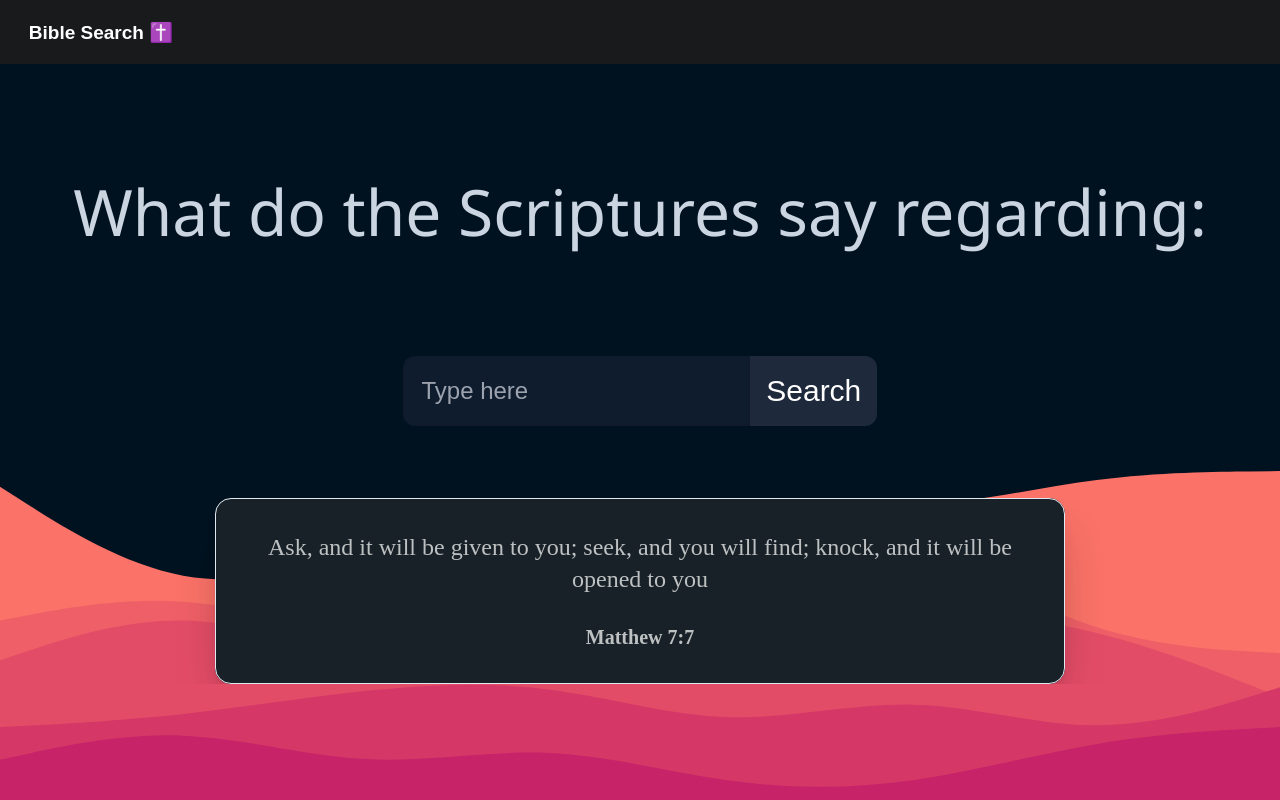
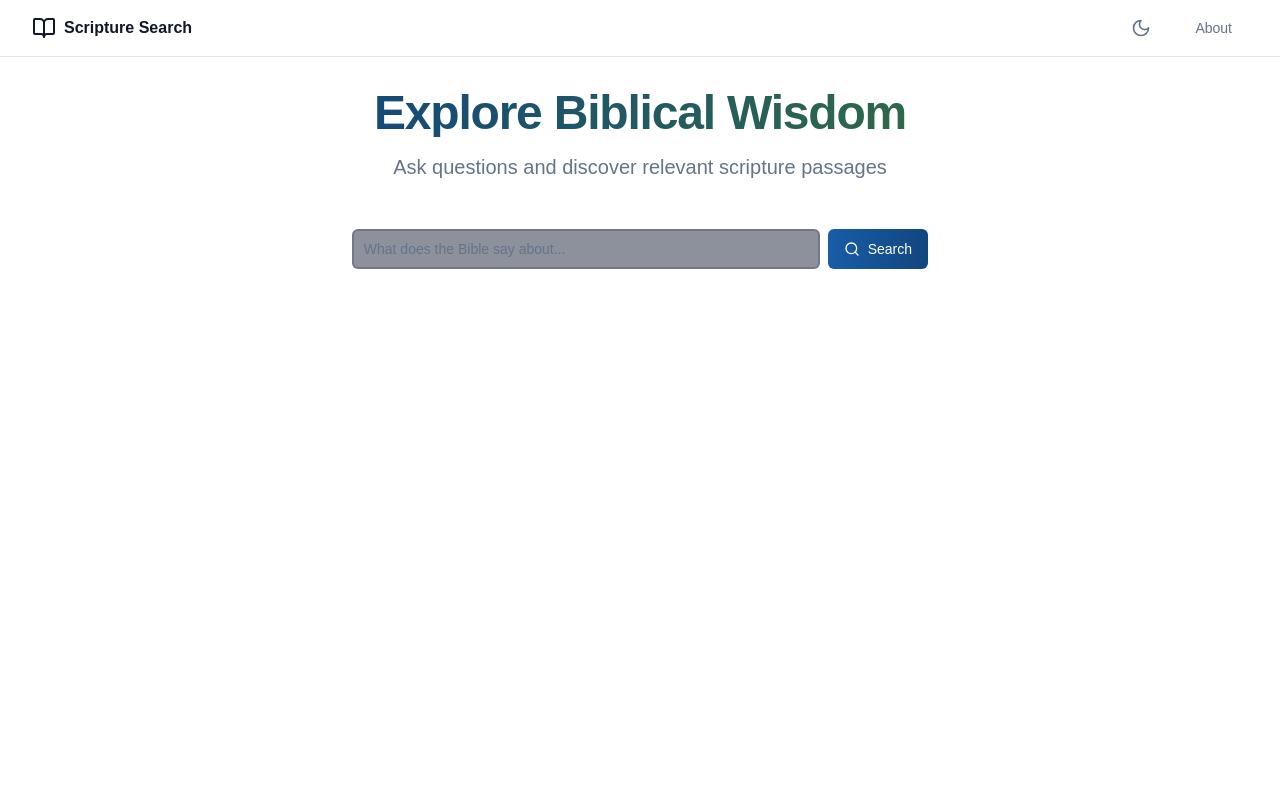
Before and after one commit to kaycmendes/bible-search, a Next.js app: page / in a window 1280 px wide. Built offline with nearby package versions, Linux system fonts and the light colour scheme; no server answers.

Commit message:
feat: update components with new theme and animations

```diff
--- a/pages/Cards.jsx
+++ b/pages/Cards.jsx
@@ -1,64 +1,98 @@
-import Scroll from "@/utils/ScrollAnimation";
-import { FontAwesomeIcon } from '@fortawesome/react-fontawesome';
-import { faTwitter, faCopy } from '@fortawesome/free-solid-svg-icons';
-import { CopyToClipboard } from 'react-copy-to-clipboard';
-import 'react-toastify/dist/ReactToastify.css';
+import { Card, CardContent, CardHeader, CardTitle } from "@/components/ui/card";
+import { Button } from "@/components/ui/button";
+import { Copy, Share2 } from "lucide-react";
+import { toast } from 'react-toastify';
+import { motion } from "framer-motion";
+import { Skeleton } from "@/components/ui/skeleton";
+import LoadingText from "@/components/LoadingText";
 
-import { toast } from 'react-toastify'; // Add this import
-import { ToastContainer } from 'react-toastify';
+const Cards = ({ results, isLoading }) => {
+  if (isLoading) {
+    return <LoadingCard />;
+  }
 
+  return (
+    <div className="grid gap-4 p-4">
+      {Object.entries(results || {}).map(([key, value], index) => (
+        <motion.div
+          key={key}
+          initial={{ opacity: 0, y: 20 }}
+          animate={{ opacity: 1, y: 0 }}
+          transition={{ duration: 0.5, delay: index * 0.1 }}
+        >
+          <ScriptureCard
+            verse={value.verse}
+            verseLocation={value.verseLocation}
+            query={value.query}
+          />
+        </motion.div>
+      ))}
+    </div>
+  );
+};
 
-const Cards = ({ results }) => {
-    return (
-        <div className="scrollable-cards">
-            <ToastContainer />
-            <ul className="cards-list">
-                {Object.entries(results || {}).map(([key, value]) => (
-                    <li key={key} className="card-item">
-                        <Card verse={value.verse} verseLocation={value.verseLocation} query={value.query} />
-                    </li>
-                ))}
-            </ul>
+const LoadingCard = () => {
+  return (
+    <Card className="w-full overflow-hidden">
+      <CardHeader className="space-y-2">
+        <Skeleton className="h-4 w-1/3" />
+      </CardHeader>
+      <CardContent className="space-y-4">
+        <LoadingText />
+        <Skeleton className="h-20 w-full" />
+        <div className="flex gap-2">
+          <Skeleton className="h-9 w-20" />
+          <Skeleton className="h-9 w-20" />
         </div>
-    );
-}
+      </CardContent>
+    </Card>
+  );
+};
 
+const ScriptureCard = ({ verse, verseLocation, query }) => {
+  const handleCopy = () => {
+    navigator.clipboard.writeText(`${verse} - ${verseLocation}`);
+    toast.success('Copied to clipboard!');
+  };
 
-let Card = ({ verse, verseLocation, query }) => {
+  const handleShare = () => {
+    const shareText = encodeURIComponent(`"${verse}" - ${verseLocation}`);
+    window.open(`https://twitter.com/intent/tweet?text=${shareText}`, '_blank');
+  };
 
+  return (
+    <Card className="w-full gradient-card hover:shadow-xl transition-all duration-300">
+      <CardHeader className="space-y-1">
+        <CardTitle className="text-sm font-medium text-primary">
+          {verseLocation}
+        </CardTitle>
+        <p className="text-xs text-muted-foreground italic">Query: {query}</p>
+      </CardHeader>
+      <CardContent className="space-y-4">
+        <p className="scripture-text">{verse}</p>
+        <div className="flex gap-2">
+          <Button
+            variant="outline"
+            size="sm"
+            onClick={handleCopy}
+            className="btn-secondary"
+          >
+            <Copy className="h-4 w-4 mr-2" />
+            Copy
+          </Button>
+          <Button
+            variant="outline"
+            size="sm"
+            onClick={handleShare}
+            className="btn-secondary"
+          >
+            <Share2 className="h-4 w-4 mr-2" />
+            Share
+          </Button>
+        </div>
+      </CardContent>
+    </Card>
+  );
+};
 
-    const tweetUrl = `https://twitter.com/intent/tweet?text=${encodeURIComponent(
-        `"${verse}" - ${verseLocation}`
-      )}`;
-
-      const handleCopy = () => {
-        toast.success('Verse copied to clipboard!', {
-          position: 'bottom-center',
-          autoClose: 2000,
-        });
-      };
-    return (
-        <div className="shadow-md rounded-lg p-4 text-white my-4" id="left-card">
-            <p className="card-item font-medium text-sm mb-2 italic">{verseLocation}</p>
-            <p className="card-item font-medium text-sm mb-2 ">{verse}</p>
-
-            <div className="arrow">
-            <Scroll />
-            </div>
-
-
-            <p className="card-item text-sm font-medium italic">{query}</p>
-            <div className="card-icons mt-2 flex justify-between items-center">
-        <div className="icon" onClick={() => window.open(tweetUrl, '_blank')}>
-          <FontAwesomeIcon icon={faTwitter} className="text-blue-400 cursor-pointer" />
-        </div>
-        <CopyToClipboard text={verse} onCopy={handleCopy}>
-          <div className="icon cursor-pointer ">
-            <FontAwesomeIcon icon={faCopy} className="text-green-400 cursor-pointer " />
-          </div>
-        </CopyToClipboard>
-      </div>
-        </div>
-    );
-};
 export default Cards;
--- a/pages/Navbar.jsx
+++ b/pages/Navbar.jsx
@@ -1,23 +1,35 @@
 //make a next js component?
 import Link from 'next/link';
+import { Button } from "@/components/ui/button";
+import { BookOpen, Menu, Sun, Moon } from 'lucide-react';
+import { useTheme } from "next-themes";
 
 const Navbar = () => {
+    const { theme, setTheme } = useTheme();
+
     return (
-        <div className="navbar bg-base-100 rounded-none fixed top-0 left-0 right-0 z-50">
-            <div className="flex-1">
-                <a className="btn btn-ghost normal-case text-xl">Bible Search ✝️</a>
+        <nav className="border-b bg-background/95 backdrop-blur supports-[backdrop-filter]:bg-background/60">
+            <div className="container flex h-14 items-center justify-between">
+                <Link href="/" className="flex items-center space-x-2">
+                    <BookOpen className="h-6 w-6 text-primary" />
+                    <span className="font-bold text-primary">Scripture Search</span>
+                </Link>
+                <div className="flex items-center gap-4">
+                    <Button
+                        variant="ghost"
+                        size="sm"
+                        onClick={() => setTheme(theme === 'dark' ? 'light' : 'dark')}
+                        className="text-muted-foreground hover:text-primary"
+                    >
+                        {theme === 'dark' ? <Sun className="h-5 w-5" /> : <Moon className="h-5 w-5" />}
+                    </Button>
+                    <Button variant="ghost" asChild className="text-muted-foreground hover:text-primary">
+                        <Link href="/about">About</Link>
+                    </Button>
+                </div>
             </div>
-            <div className="flex-none">
-                {/* <ul className="menu menu-horizontal px-1 space-x-8">
-                    <li className="">
-                        <Link href="/about">About</Link>
-                    </li>
-                    <li><a>Login</a></li>
-                </ul> */}
-            </div>
-        </div>
+        </nav>
     )
 }
 
-
 export default Navbar
--- a/pages/_app.js
+++ b/pages/_app.js
@@ -1,5 +1,12 @@
 import '@/styles/globals.css'
+import { ThemeProvider } from 'next-themes'
+import { Toaster } from 'react-hot-toast'
 
 export default function App({ Component, pageProps }) {
-  return <Component {...pageProps} />
+  return (
+    <ThemeProvider attribute="class" defaultTheme="light">
+      <Component {...pageProps} />
+      <Toaster />
+    </ThemeProvider>
+  )
 }
--- a/pages/index.js
+++ b/pages/index.js
@@ -1,98 +1,79 @@
 // Home.jsx
 import React, { useState } from 'react';
-import Navbar from './Navbar.jsx';
-const bibleSearch = require('./api/index.js');
-import Cards from './Cards.jsx';
-import BounceLoader from 'react-spinners/ClipLoader';
-
+import Navbar from './Navbar';
+import Cards from './Cards';
+import { Input } from "@/components/ui/input";
+import { Button } from "@/components/ui/button";
+import { Search, Loader2 } from "lucide-react";
+import { searchBiblePassage } from '@/utils/api';
+import { toast } from 'react-hot-toast';
+import { useTheme } from "next-themes";
 
 const Home = () => {
   const [query, setQuery] = useState('');
-  const [verse, setVerse] = useState('Ask, and it will be given to you; seek, and you will find; knock, and it will be opened to you');
-  const [verseLocation, setVerseLocation] = useState('Matthew 7:7');
   const [searchResults, setSearchResults] = useState([]);
-  const [isSearched, setIsSearched] = useState(false);
   const [isLoading, setIsLoading] = useState(false);
+  const { setTheme } = useTheme()
 
   const handleSubmit = async (e) => {
     e.preventDefault();
+    if (!query.trim()) {
+      toast.error('Please enter a question');
+      return;
+    }
+
     setIsLoading(true);
-    let data = await bibleSearch(query);
-    let locationData = data.locationData;
-    let verseData = data.verseData;
-    setVerse(verseData);
-    setVerseLocation(locationData);
-    setIsLoading(false);
-    setIsSearched(true);
-    setSearchResults([{ verse: verseData, verseLocation: locationData, query }, ...searchResults]);
-    setQuery('');
-  };
-
-  const handleInputChange = (e) => {
-    const inputValue = e.target.value;
-    setQuery(inputValue);
+    try {
+      const result = await searchBiblePassage(query);
+      setSearchResults([result, ...searchResults]);
+      setQuery('');
+    } catch (error) {
+      console.error('Error:', error);
+      toast.error(error.message || 'Failed to get response. Please try again.');
+    } finally {
+      setIsLoading(false);
+    }
   };
 
   return (
-    <div className="flex h-screen flex-col-mobile">
-    <div
-        id="search"
-        className={`w-full custom-bg content-center text-center flex h-screen ${
-          isLoading ? 'hide-div' : ''
-        }`}
-      >
-        <div className="content-center m-auto">
-          <Navbar className="navbar" />
-          <form onSubmit={handleSubmit} className="mb-2">
-            <div className="w-100 flex flex-col mb-28">
-              <h1 id="title" className="text-5xl font-bold text-center  text-slate-300">
-                What do the Scriptures say regarding:
-              </h1>
-            </div>
-            <div className="prompt flex flex-row justify-center">
-              <input
-                type="text"
-                placeholder="Type here"
-                value={query}
-                onChange={handleInputChange}
-                className="text-2xl rounded-l-xl  search-bar text-white"
-              />
-              <button type="submit" className="text-3xl -bottom-1  bg-slate-800 text-white p-4 rounded-r-xl">
-                Search
-              </button>
-            </div>
-          </form>
-          <div className="relative  overflow-hidden top-28">
-            <div className="inset-0 bg-card bg-blur m-auto w-3/4 shadow-2xl">
-              <div className="card p-8 z-10 text-center">
-                {isLoading ? (
-                  <div className="sweet-loading">
-                    <BounceLoader color="#535c6d" />
-                  </div>
-                ) : (
-                  <div className="card-content flex-col m-auto w-auto">
-                    <p className="text-2xl mb-7 response-box">{verse}</p>
-                    <p className="response-box flex-auto text-xl font-semibold text-black-500 relative z-11">{verseLocation}</p>
-                  </div>
-                )}
-              </div>
-            </div>
-          </div>
+    <div className="min-h-screen bg-background">
+      <Navbar />
+      <main className="container mx-auto px-4 py-8">
+        <div className="max-w-2xl mx-auto text-center mb-12">
+          <h1 className="gradient-heading text-4xl font-extrabold tracking-tight lg:text-5xl mb-4">
+            Explore Biblical Wisdom
+          </h1>
+          <p className="text-xl text-muted-foreground">
+            Ask questions and discover relevant scripture passages
+          </p>
         </div>
-      </div>
-      <div
-        id="answer"
-        className={`w-1/5 custom-bg-left content-center text-center flex flex-col h-screen ${
-          isSearched ? '' : 'hidden-answer'
-        }`}
-      >
-        <div className="flex flex-col w-full border-opacity-50 ">
-          <div className="grid h-20 card bg-base-300 place-items-center rounded-none top-16 mb-10">List</div>
+
+        <form onSubmit={handleSubmit} className="max-w-xl mx-auto flex gap-2 mb-12">
+          <Input
+            type="text"
+            placeholder="What does the Bible say about..."
+            value={query}
+            onChange={(e) => setQuery(e.target.value)}
+            className="flex-1 search-bar"
+          />
+          <Button
+            type="submit"
+            disabled={isLoading}
+            className="btn-primary"
+          >
+            {isLoading ? (
+              <Loader2 className="h-4 w-4 animate-spin" />
+            ) : (
+              <Search className="h-4 w-4" />
+            )}
+            <span className="ml-2">Search</span>
+          </Button>
+        </form>
+
+        <div className="max-w-3xl mx-auto">
+          <Cards results={searchResults} isLoading={isLoading} />
         </div>
-        <div className="mobile-cards-bar">
-          {isSearched && <Cards results={searchResults} />}
-        </div>
-      </div>
+      </main>
     </div>
   );
 };
```
